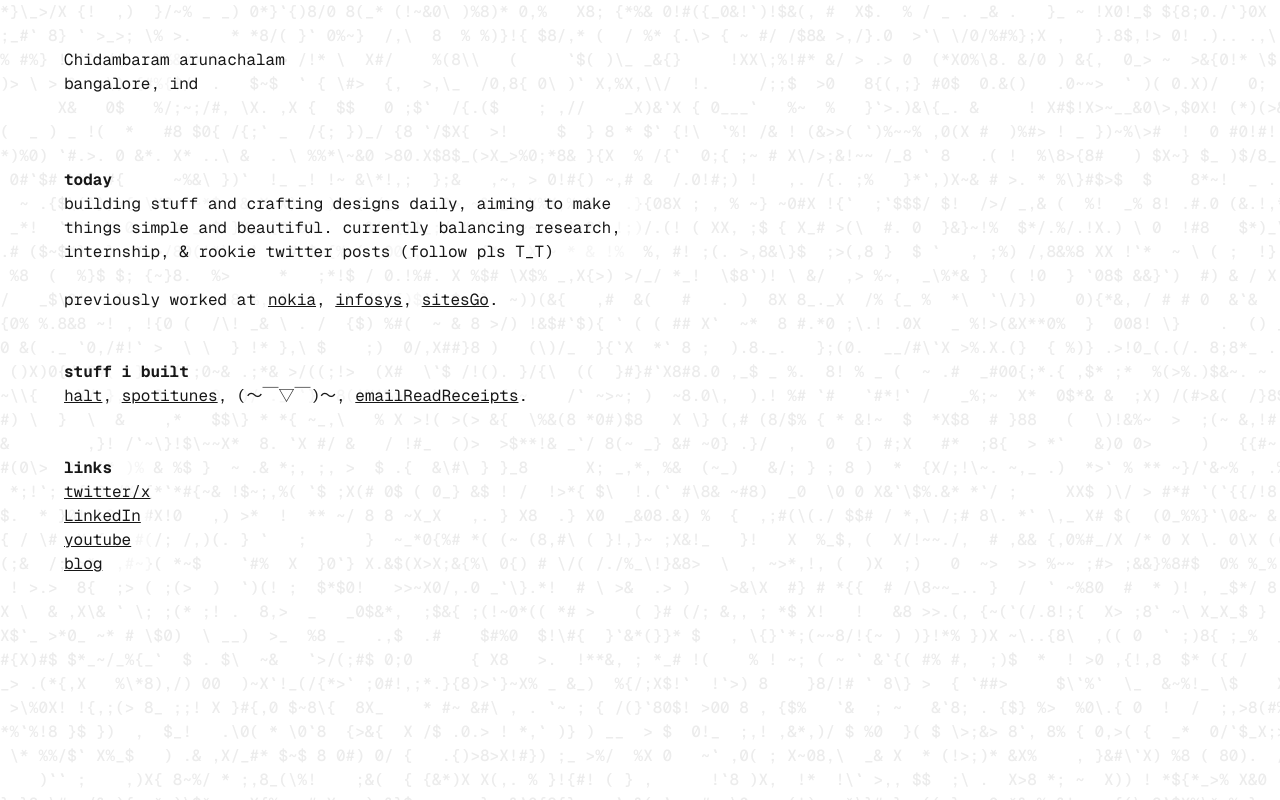
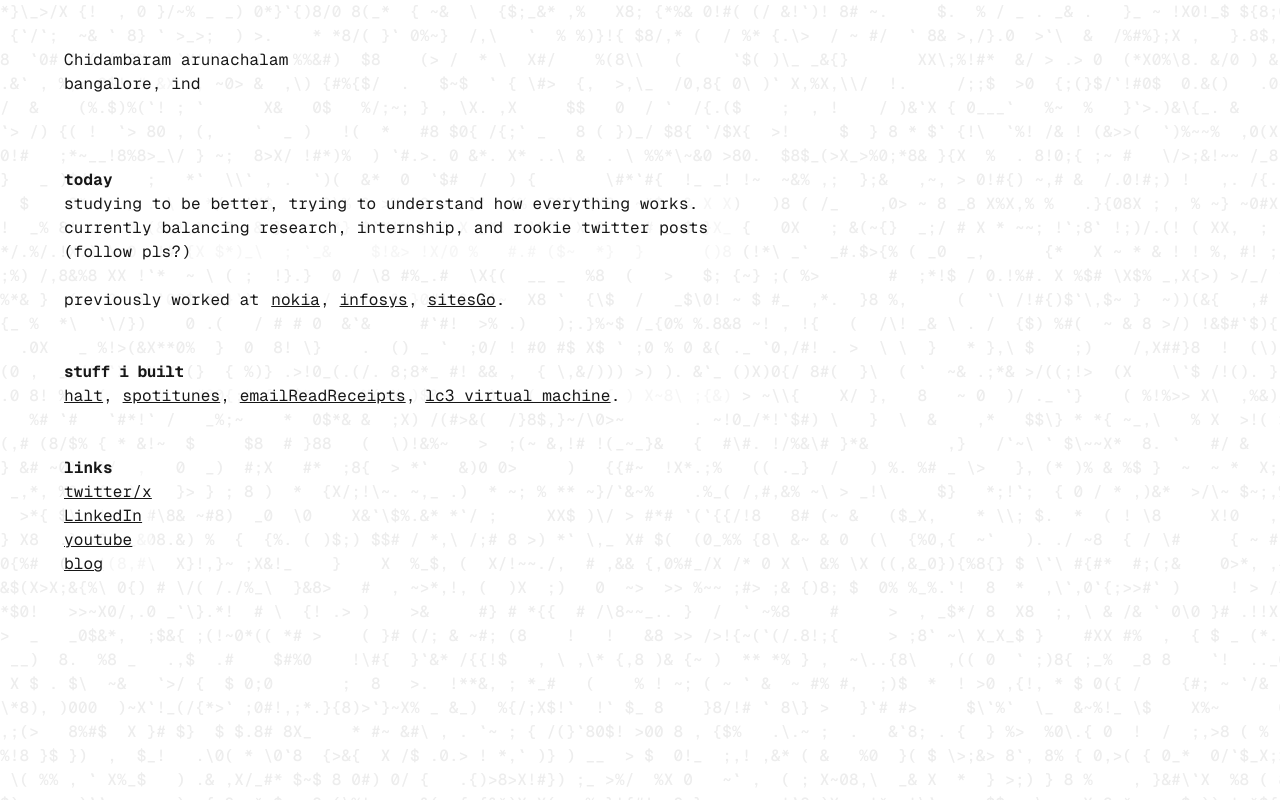
Before and after one commit to ChiduAnush/my-website, a Next.js app: page / in a window 1280 px wide. Built offline with nearby package versions, Linux system fonts and the light colour scheme.

Commit message:
vm project update

```diff
--- a/app/globals.css
+++ b/app/globals.css
@@ -13,6 +13,9 @@ body {
   font-size: 16px;
   line-height: 1.5;
   overflow: auto;
+  letter-spacing: 0.01em; /* Adjust as needed */
+
+
 }
 
 .content-line {
--- a/app/page.tsx
+++ b/app/page.tsx
@@ -29,7 +29,7 @@ export default function Home() {
         let lineContent = ''
 
         for (let j = 0; j < charsPerLine; j++) {
-          if (Math.random() < 0.2) { // 20% chance of whitespace
+          if (Math.random() < 0.25) { // 20% chance of whitespace
             lineContent += ' '
           } else {
             lineContent += symbols[Math.floor(Math.random() * symbols.length)]
@@ -64,7 +64,7 @@ export default function Home() {
           lineHeight: '24.2px',
           fontFamily: 'inherit',
           zIndex: 0,
-          opacity: 0.08,
+          opacity: 0.075,
           fontWeight: 500,
         }}
       />
@@ -88,10 +88,10 @@ export default function Home() {
                 everyday. currently obsessed with weightlifting, pickleball, and
                 learning 中文.
             </p> */}
-            <p className="content-line max-w-xl white-bg" >
-            building stuff and crafting designs daily, aiming to make things
-            simple and beautiful. currently balancing research,
-            internship, & rookie twitter posts (<Link href="https://x.com/itsss_chidu" target="_blank" className='hover:bg-black hover:text-white'>follow pls T_T</Link>)
+            <p className="content-line max-w-2xl white-bg" >
+            studying to be better, trying to understand
+            how everything works. currently balancing research,
+            internship, and rookie twitter posts (<Link href="https://x.com/itsss_chidu" target="_blank" className='hover:bg-black hover:text-white'>follow pls?</Link>)
             </p>
             </section>
 
@@ -115,12 +115,14 @@ export default function Home() {
         </section>
 
         <section className='space-y-0'>
-            <h2 className="content-line font-bold max-w-max white-bg ">stuff i built</h2>
-            <div className="content-line white-bg max-w-max">
+            <h2 className="content-line font-bold max-w-max white-bg tracking-tight">stuff i built</h2>
+            <div className="content-line white-bg max-w-2xl">
             <Link href="https://github.com/ChiduAnush/Halt" target="_blank" className="underline hover:bg-black hover:text-white">halt</Link>,{' '}
             <Link href="https://github.com/ChiduAnush/SpotiTunes" target="_blank" className="underline hover:bg-black hover:text-white">spotitunes</Link>,{' '}
-            <Link href="https://youtu.be/xvFZjo5PgG0?si=NH6K4iIcb7a-RPK3" className="hover:bg-[#171717] hover:text-white">(〜￣▽￣)〜</Link>,{' '}
-            <Link href="https://github.com/ChiduAnush/EmailReadReceipts" target="_blank" className="underline hover:bg-black hover:text-white">emailReadReceipts</Link>.
+            {/* <Link href="https://youtu.be/xvFZjo5PgG0?si=NH6K4iIcb7a-RPK3" className="hover:bg-[#171717] hover:text-white">(〜￣▽￣)〜</Link>,{' '} */}
+            <Link href="https://github.com/ChiduAnush/EmailReadReceipts" target="_blank" className="underline hover:bg-black hover:text-white">emailReadReceipts</Link>,{' '}
+            <Link href="https://github.com/ChiduAnush/lc3-vm" target="_blank" className="underline hover:bg-black hover:text-white">lc3 virtual machine</Link>.
+
           </div>
         </section>
 
@@ -151,8 +153,11 @@ export default function Home() {
               <Link href="https://www.youtube.com/@chiduschamberofmusic9146" target="_blank" className='underline hover:bg-black hover:text-white'>youtube</Link>
             </p>
             <p className="content-line">
-              <Link href="#" className="underline hover:bg-black hover:text-white">blog</Link>
+              <Link href="https://youtu.be/xvFZjo5PgG0?si=NH6K4iIcb7a-RPK3" className="underline hover:bg-black hover:text-white">blog</Link>
             </p>
+            {/* <p className="content-line">
+              <Link href="https://youtu.be/xvFZjo5PgG0?si=NH6K4iIcb7a-RPK3" className="hover:bg-[#171717] hover:text-white">(〜￣▽￣)〜</Link>
+            </p> */}
           </div>
         </section>
 
```
